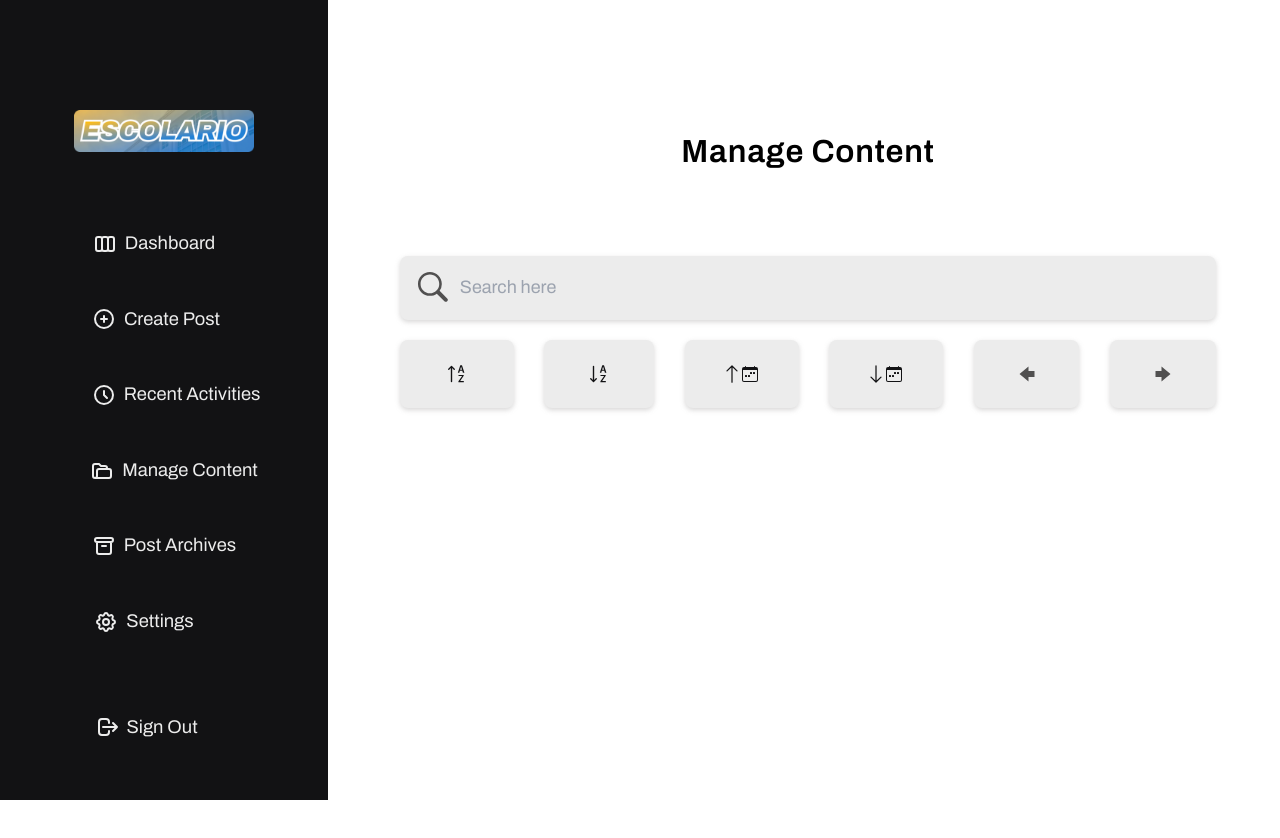
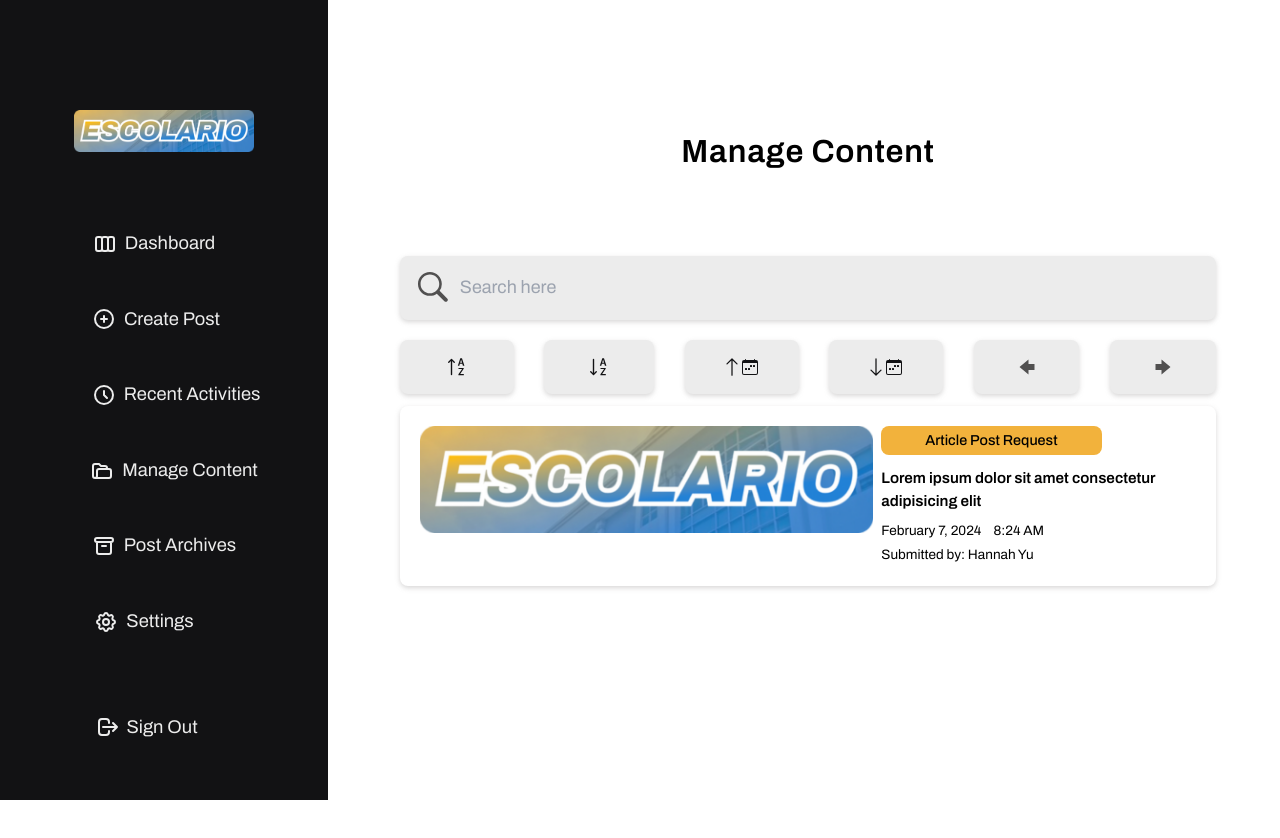
Before and after one commit to judgemongcal/se-becarios-cms, a React (Vite) app in the folder becarios-admin/: page /manage-content in a window 1280 px wide. Shown: the top 838 px of the page. Before the commit the page ends 800 px from the top, so only its background shows below. Built offline with nearby package versions, Linux system fonts and the light colour scheme.

Commit message:
created ForApprovalListItem component

```diff
--- a/becarios-admin/src/components/manage-content/ContentFilters.jsx
+++ b/becarios-admin/src/components/manage-content/ContentFilters.jsx
@@ -11,17 +11,17 @@ import { GoArrowLeft, GoArrowRight } from 'react-icons/go';
 function ContentFilters() {
   return (
     <div className=" mt-2 flex w-[100%] flex-row justify-between gap-2  md:gap-5">
-      <button className="alpha-asc bg-brand-input rounded-8 shadow-shadow-db hover:bg-brand-yellow inline-flex flex-row items-center justify-center px-[5%] py-3 duration-300   md:py-5">
+      <button className="alpha-asc bg-brand-input rounded-8 shadow-shadow-db hover:bg-brand-yellow inline-flex flex-row items-center justify-center px-[5%] py-3 duration-300   md:py-4">
         <BsSortAlphaUp className="fill-brand-black h-[22px] w-[32px]" />
       </button>
-      <button className="alpha-asc bg-brand-input rounded-8 shadow-shadow-db hover:bg-brand-yellow inline-flex flex-row items-center justify-center px-[5%] py-3 duration-300  md:py-5">
+      <button className="alpha-asc bg-brand-input rounded-8 shadow-shadow-db hover:bg-brand-yellow inline-flex flex-row items-center justify-center px-[5%] py-3 duration-300  md:py-4">
         <BsSortAlphaDown className="fill-brand-black h-[22px] w-[28px]" />
       </button>
-      <button className="date-asc bg-brand-input rounded-8 shadow-shadow-db hover:bg-brand-yellow inline-flex flex-row items-center justify-center px-[5%] py-3 duration-300   md:py-5">
+      <button className="date-asc bg-brand-input rounded-8 shadow-shadow-db hover:bg-brand-yellow inline-flex flex-row items-center justify-center px-[5%] py-3 duration-300   md:py-4">
         <BsArrowUp className="fill-brand-black ml-[-0.25rem] h-auto w-[20px]" />
         <BsCalendarWeek className="fill-brand-black h-auto w-[16px]" />
       </button>
-      <button className="date-desc bg-brand-input rounded-8 shadow-shadow-db hover:bg-brand-yellow inline-flex flex-row items-center justify-center px-[5%] py-3 duration-300  md:py-6">
+      <button className="date-desc bg-brand-input rounded-8 shadow-shadow-db hover:bg-brand-yellow inline-flex flex-row items-center justify-center px-[5%] py-3 duration-300  md:py-4">
         <BsArrowDown className="fill-brand-black ml-[-0.25rem] h-auto w-[20px]" />
         <BsCalendarWeek className="fill-brand-black h-auto w-[16px]" />
       </button>
--- /dev/null
+++ b/becarios-admin/src/components/manage-content/ForApprovalListItem.jsx
@@ -0,0 +1,31 @@
+function ForApprovalListItem() {
+  return (
+    <div className="req-container shadow-shadow-db rounded-8 flex flex-row gap-2 p-5">
+      <div className="req-img w-[70%]">
+        <img
+          src="./src/assets/org_logo.png"
+          alt=""
+          className="h-auto w-full"
+        />
+      </div>
+      <div className="req-info ">
+        <p className="activity-label bg-brand-yellow rounded-8 mb-3 min-w-[70%] max-w-[200px] px-4 py-1 text-center text-[0.9rem] font-medium">
+          Article Post Request
+        </p>
+        <h1 className="req-title mb-2 text-[0.95rem] font-semibold">
+          Lorem ipsum dolor sit amet consectetur adipisicing
+          elit
+        </h1>
+        <div className="time-info mb-1 flex flex-row gap-3 text-[0.85rem]">
+          <p>February 7, 2024</p>
+          <p>8:24 AM</p>
+        </div>
+        <p className="author text-[0.85rem]">
+          Submitted by: Hannah Yu
+        </p>
+      </div>
+    </div>
+  );
+}
+
+export default ForApprovalListItem;
--- a/becarios-admin/src/pages/ManageContent.jsx
+++ b/becarios-admin/src/pages/ManageContent.jsx
@@ -3,6 +3,7 @@ import NavBarMobile from '../components/global/NavBarMobile';
 import PageTitle from '../components/global/PageTitle';
 import ContentFilters from '../components/manage-content/ContentFilters';
 import SearchField from '../components/global/SearchField';
+import ForApprovalListItem from '../components/manage-content/ForApprovalListItem';
 
 function ManageContent() {
   return (
@@ -14,9 +15,10 @@ function ManageContent() {
 
       <div className="content mt-[10rem] flex w-[100%] flex-col gap-[5rem] px-9 md:mb-[5rem] md:px-16 lg:ml-[21rem] lg:mt-[8rem] lg:pb-[20%]">
         <PageTitle title="Manage Content" />
-        <div className="content flex w-full flex-col justify-evenly gap-3 ">
+        <div className=" flex w-full flex-col justify-evenly gap-3 ">
           <SearchField />
           <ContentFilters />
+          <ForApprovalListItem />
         </div>
       </div>
     </div>
```
